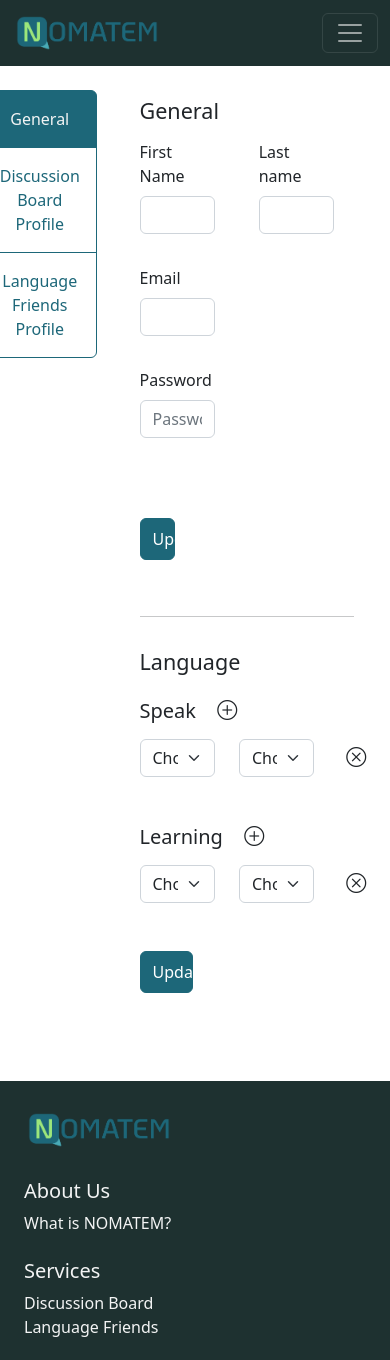
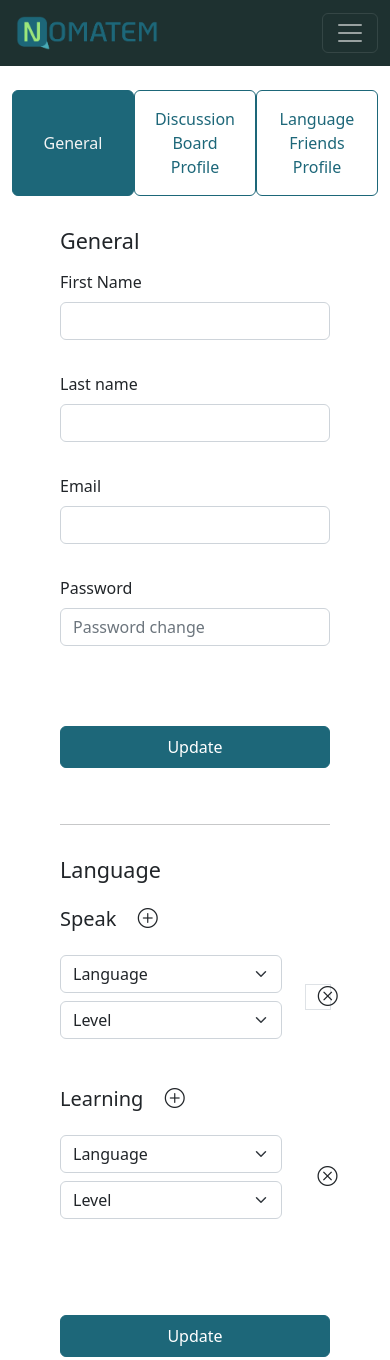
Before and after one commit to yoshiyyc/nomatem, a website: page html/account-general.html in a window 390 px wide. Shown: the top 1360 px of the page. Drawn offline with nearby package versions, Linux system fonts and the light colour scheme; some packages are replaced by stand-ins of ours; no server answers; a script that the page names is missing.

Commit message:
Updated some RWD and added SweetAlert CDN

```diff
--- a/html/account-discussion-board.html
+++ b/html/account-discussion-board.html
@@ -79,30 +79,32 @@
     <main>
         <section>
             <div class="container-md">
-                <div class="row gx-5 gy-0 d-flex p-0 justify-content-between">
-                    <nav class="col-3 d-flex justify-content-center align-items-start">
-                        <ul class="nav btn-group-vertical flex-column sticky-top mt-4 me-auto" role="group"
+                <div class="row gx-0 gx-sm-5 gy-0 d-flex p-0 justify-content-between">
+                    <nav class="col-12 col-sm-3 d-flex justify-content-center align-items-start">
+                        <ul class="account-navbar row-cols-3 nav flex-md-column sticky-top mx-auto mt-4" role="group"
                             aria-label="Vertical button group">
-                            <li class="nav-item btn btn-outline-primary p-0">
+                            <li
+                                class="nav-item btn btn-outline-primary d-flex justify-content-center align-items-center p-0">
                                 <a class="nav-link active d-block py-3 link-light text-primary"
                                     href=" ../html/account-general.html">
                                     General
                                 </a>
                             </li>
-                            <li class="nav-item btn btn-primary p-0">
+                            <li class="nav-item btn btn-primary d-flex justify-content-center align-items-center p-0">
                                 <a class="nav-link d-block py-3 link-light" aria-current="page"
                                     href="../html/account-discussion-board.html">
                                     Discussion Board Profile
                                 </a>
                             </li>
-                            <li class="nav-item btn btn-outline-primary p-0">
+                            <li
+                                class="nav-item btn btn-outline-primary d-flex justify-content-center align-items-center p-0">
                                 <a class="nav-link d-block py-3 link-light text-primary"
                                     href="../html/account-language-friends.html">
                                     Language Friends Profile
                                 </a>
                             </li>
                             <!--
-                            <li class="nav-item btn btn-outline-primary p-0">
+                            <li class="nav-item btn btn-primary d-flex justify-content-center align-items-center p-0">
                                 <a class="nav-link d-block py-3 link-light text-primary"
                                     href="../html/account-friends-management.html">
                                     Language Friends Management
@@ -111,14 +113,14 @@
                             -->
                         </ul>
                     </nav>
-                    <div class="col-9 px-5 py-3">
+                    <div class="col-12 col-sm-9 px-5 py-3">
                         <div class="pt-3 pb-5">
-                            <h4 class="mb-3">
+                            <h4 class="mb-5 mb-md-3 text-center text-md-start">
                                 Discussion Board Profile
                             </h4>
                             <form id="dbForm" class="gx-5 gy-3 mb-5">
-                                <div class="row d-flex align-items-center my-2">
-                                    <div class="col-5">
+                                <div class="row d-flex flex-column flex-md-row align-items-center my-2">
+                                    <div class="col col-sm-6 mb-5">
                                         <label for="dbUsername" class="form-label">
                                             Username
                                         </label>
@@ -127,25 +129,27 @@
 
                                         </p>
                                     </div>
-                                    <div class="col-3 d-flex flex-column justify-content-center align-items-center mx-auto">
-                                        <div class="avatar__img-container d-flex">
+                                    <div class="col col-md-6 col-lg-3 d-flex flex-column justify-content-center align-items-center mx-auto">
+                                        <div class="avatar__img-container col-6 col-md-12 d-flex">
                                             <div class="border rounded-circle">
                                                 <img id="dbAvatar" class="avatar__img d-block rounded-circle"
-                                                    src="../img/undraw_nature_m5ll.svg"
-                                                    alt="Avatar">
+                                                    src="../img/undraw_nature_m5ll.svg" alt="Avatar">
                                             </div>
                                         </div>
-                                        <div class="form-floating mx-auto my-3">
-                                            <input id="dbAvatarInput" type="text" class="form-control" placeholder="Image URL" value="">
+                                        <div class="col-12 col-sm-6 col-md-12 form-floating mx-auto my-3">
+                                            <input id="dbAvatarInput" type="text" class="form-control"
+                                                placeholder="Image URL" value="">
                                             <label for="dbAvatarInput" class="opacity-50">
                                                 Image URL
                                             </label>
                                         </div>
                                     </div>
+
                                 </div>
-                                <div class="row my-2">
-                                    <div class="col-3 mt-5">
-                                        <button id="btnUpdateDb" class="btn btn-primary d-block py-2 w-100" type="submit">
+                                <div class="row my-3">
+                                    <div class="col-12 col-md-3 mt-5">
+                                        <button id="btnUpdateDb" class="btn btn-primary d-block py-2 w-100"
+                                            type="submit">
                                             Update
                                         </button>
                                     </div>
@@ -234,6 +238,7 @@
         crossorigin="anonymous"></script>
     <script src="https://cdn.jsdelivr.net/npm/axios/dist/axios.min.js"></script>
     <script src="https://cdnjs.cloudflare.com/ajax/libs/validate.js/0.13.1/validate.min.js"></script>
+    <script src="https://cdn.jsdelivr.net/npm/sweetalert2@11"></script>
     <script type="module">
         import * as mixedImport from "../js/all.js";
 
--- a/html/account-general.html
+++ b/html/account-general.html
@@ -79,30 +79,32 @@
     <main>
         <section>
             <div class="container-md">
-                <div class="row gx-5 gy-0 d-flex p-0 justify-content-between">
-                    <nav class="col-3 d-flex justify-content-center align-items-start">
-                        <ul class="nav btn-group-vertical flex-column sticky-top mt-4 me-auto" role="group"
+                <div class="row gx-0 gx-sm-5 gy-0 d-flex p-0 justify-content-between">
+                    <nav class="col-12 col-sm-3 d-flex justify-content-center align-items-start">
+                        <ul class="account-navbar row-cols-3 nav flex-md-column sticky-top mx-auto mt-4" role="group"
                             aria-label="Vertical button group">
-                            <li class="nav-item btn btn-primary p-0">
+                            <li class="nav-item btn btn-primary d-flex justify-content-center align-items-center p-0">
                                 <a class="nav-link active d-block py-3 link-light" aria-current="page"
                                     href=" ../html/account-general.html">
                                     General
                                 </a>
                             </li>
-                            <li class="nav-item btn btn-outline-primary p-0">
-                                <a class="nav-link d-block py-3 link-light text-primary"
+                            <li
+                                class="nav-item btn btn-outline-primary d-flex justify-content-center align-items-center p-0">
+                                <a class="nav-link d-block py-3 link-light text-sm text-primary"
                                     href="../html/account-discussion-board.html">
                                     Discussion Board Profile
                                 </a>
                             </li>
-                            <li class="nav-item btn btn-outline-primary p-0">
+                            <li
+                                class="nav-item btn btn-outline-primary d-flex justify-content-center align-items-center p-0">
                                 <a class="nav-link d-block py-3 link-light text-primary"
                                     href="../html/account-language-friends.html">
                                     Language Friends Profile
                                 </a>
                             </li>
                             <!--
-                            <li class="nav-item btn btn-outline-primary p-0">
+                            <li class="nav-item btn btn-primary d-flex justify-content-center align-items-center p-0">
                                 <a class="nav-link d-block py-3 link-light text-primary"
                                     href="../html/account-friends-management.html">
                                     Language Friends Management
@@ -111,14 +113,14 @@
                             -->
                         </ul>
                     </nav>
-                    <div class="col-9 px-5 py-3">
+                    <div class="col-12 col-sm-9 px-5 py-3">
                         <div class="pt-3 pb-4">
                             <h4 class="mb-3">
                                 General
                             </h4>
                             <form id="generalForm" class="g-3">
                                 <div class="row my-3">
-                                    <div class="col-5">
+                                    <div class="col-12 col-md-5 mb-3 mb-md-0">
                                         <label for="generalFName" class="form-label">
                                             First Name
                                         </label>
@@ -127,7 +129,7 @@
 
                                         </p>
                                     </div>
-                                    <div class="col-5 offset-1">
+                                    <div class="col-12 col-md-5 offset-md-1">
                                         <label for="generalLName" class="form-label">
                                             Last name
                                         </label>
@@ -138,7 +140,7 @@
                                     </div>
                                 </div>
                                 <div class="row my-3">
-                                    <div class="col-5">
+                                    <div class="col-12 col-md-5">
                                         <label for="generalEmail" class="form-label">
                                             Email
                                         </label>
@@ -149,18 +151,19 @@
                                     </div>
                                 </div>
                                 <div class="row my-3">
-                                    <div class="col-5">
+                                    <div class="col-12 col-md-5">
                                         <label for="generalPassword" class="form-label">
                                             Password
                                         </label>
-                                        <input id="generalPassword" class="form-control" name="generalPassword" type="password" placeholder="Password change">
+                                        <input id="generalPassword" class="form-control" name="generalPassword"
+                                            type="password" placeholder="Password change">
                                         <p class="generalInfo-message fs-7 text-danger" data-message="generalPassword">
 
                                         </p>
                                     </div>
                                 </div>
                                 <div class="row my-3">
-                                    <div class="col-3 mt-5">
+                                    <div class="col-12 col-md-3 mt-5">
                                         <button id="btnUpdateGeneral" class="btn btn-primary d-block py-2 w-100"
                                             type="submit">
                                             Update
@@ -179,15 +182,18 @@
                                     <div class="d-flex align-items-center my-2">
                                         <h5 class="mb-0">
                                             Speak
-                                            <i id="btnSpeak" class="acc-general__btn--point btn--add bi bi-plus-circle ms-3"></i>
+                                            <i id="btnSpeak"
+                                                class="acc-general__btn--point btn--add bi bi-plus-circle ms-3"></i>
                                         </h5>
                                     </div>
                                     <ul id="speakBody" class="list-unstyled">
-                                        <li id="speak1" class="speak__item row d-flex align-items-center my-3">
-                                            <div class="col-5">
+                                        <!--Sample, the real html will be produced by js-->
+                                        <li id="speak1" class="speak__item row d-flex align-items-center my-4 my-md-3">
+                                          <div class="col-11 row">
+                                            <div class="col-12 col-md-6 mb-2 mb-md-0">
                                                 <select id="generalSpeak1" class="form-select">
-                                                    <option selected disabled>
-                                                        Choose a language
+                                                    <option selected disabled value="">
+                                                        Language
                                                     </option>
                                                     <option>
                                                         English
@@ -200,10 +206,10 @@
                                                     </option>
                                                 </select>
                                             </div>
-                                            <div class="col-5">
+                                            <div class="col-12 col-md-6">
                                               <select id="speakLevel1" class="form-select">
                                                 <option selected disabled value="">
-                                                        Choose a level
+                                                  Level
                                                 </option>
                                                 <option>
                                                   ★★★★
@@ -219,7 +225,8 @@
                                                 </option>
                                               </select>
                                             </div>
-                                            <div class="col-1 mx-auto">
+                                          </div>
+                                          <div class="col-1 mx-auto border">
                                               <i class="btn--delete acc-general__btn--point bi bi-x-circle d-block h5 mb-0 p-0 text-center" data-id="speak1"></i>
                                           </div>
                                         </li>
@@ -229,15 +236,18 @@
                                     <div class="d-flex align-items-center my-2">
                                         <h5 class="mb-0">
                                             Learning
-                                            <i id="btnLearn" class="acc-general__btn--point btn--add bi bi-plus-circle ms-3"></i>
+                                            <i id="btnLearn"
+                                                class="acc-general__btn--point btn--add bi bi-plus-circle ms-3"></i>
                                         </h5>
                                     </div>
                                     <ul id="learnBody" class="list-unstyled">
-                                        <li id="learn1" class="learn__item row d-flex align-items-center my-3">
-                                            <div class="col-5">
-                                                <select id="generalLearn1" class="form-select generalLearn__select">
+                                      <!--Sample, the real html will be produced by js-->
+                                      <li id="learn1" class="learn__item row d-flex align-items-center my-4 my-md-3">
+                                        <div class="col-11 row">
+                                          <div class="col-12 col-md-6 mb-2 mb-md-0">
+                                              <select id="generalLearn1" class="form-select">
                                                   <option selected disabled value="">
-                                                        Choose a language
+                                                      Language
                                                   </option>
                                                   <option>
                                                       English
@@ -250,10 +260,10 @@
                                                   </option>
                                               </select>
                                           </div>
-                                            <div class="col-5">
+                                          <div class="col-12 col-md-6">
                                             <select id="learnLevel1" class="form-select">
                                               <option selected disabled value="">
-                                                        Choose a level
+                                                Level
                                               </option>
                                               <option>
                                                 ★★★★
@@ -269,16 +279,20 @@
                                               </option>
                                             </select>
                                           </div>
+                                        </div>
                                         <div class="col-1 mx-auto">
                                             <i class="btn--delete acc-general__btn--point bi bi-x-circle d-block h5 mb-0 p-0 text-center" data-id="learn1"></i>
                                         </div>
                                       </li>
                                     </ul>
                                 </div>
-                                <div class="my-5">
-                                    <button id="btnUpdateLanguage" class="col-3 btn btn-primary d-block mt-5 py-2" type="submit">
+                                <div class="row my-3">
+                                  <div class="col-12 col-md-3 mt-5">
+                                      <button id="btnUpdateLanguage" class="btn btn-primary d-block py-2 w-100"
+                                          type="submit">
                                           Update
                                       </button>
+                                  </div>
                                 </div>
                             </form>
                         </div>
@@ -364,6 +378,7 @@
         crossorigin="anonymous"></script>
     <script src="https://cdn.jsdelivr.net/npm/axios/dist/axios.min.js"></script>
     <script src="https://cdnjs.cloudflare.com/ajax/libs/validate.js/0.13.1/validate.min.js"></script>
+    <script src="https://cdn.jsdelivr.net/npm/sweetalert2@11"></script>
     <script type="module">
         import * as mixedImport from "../js/all.js";
 
```
Also changed, not shown: html/about.html (+3 -3 lines), html/account-language-friends.html (+52 -36 lines), html/create-post.html (+1 -0 lines), html/discussion-board.html (+1 -0 lines), html/friends-profile.html (+1 -0 lines), html/index.html (+1 -0 lines), html/language-friends.html (+1 -0 lines), html/post.html (+1 -0 lines), html/register.html (+1 -0 lines), html/reply-post.html (+1 -0 lines). Lines whose indentation alone changed are shown as unchanged.
